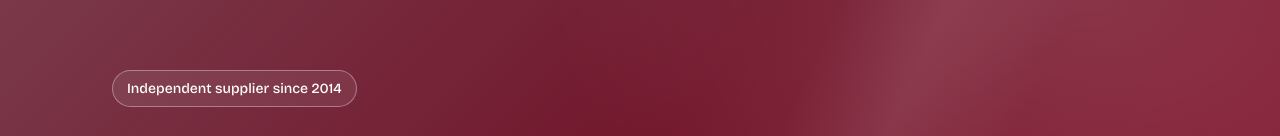
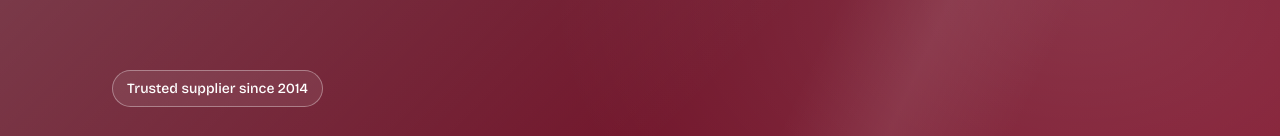
Before and after one commit to noumanmughal-hue/BizAgent, a plain HTML site: page public/index.html in a window 1280 px wide. Shown: the part 143-279 px from the top of the page. Drawn offline with nearby package versions, Linux system fonts and the light colour scheme.

Commit message:
Change hero label to "Trusted supplier since 2014"
Co-Authored-By: Claude Opus 5.5 <noreply@anthropic.com>

```diff
--- a/public/index.html
+++ b/public/index.html
@@ -38,7 +38,7 @@
     <!-- 2. Hero -->
     <section class="hero" id="top">
       <div class="container hero-inner">
-        <p class="eyebrow">Independent supplier since 2014</p>
+        <p class="eyebrow">Trusted supplier since 2014</p>
         <h1>Everything your business needs, made to last.</h1>
         <p class="hero-lede">Carefully chosen tools, supplies and essentials for small teams. Fair prices, honest advice and friendly service every time you walk in.</p>
         <div class="hero-actions">
```
